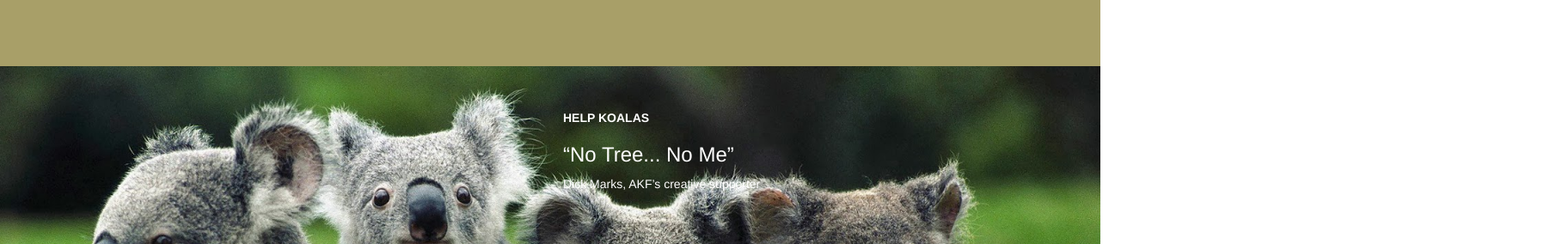
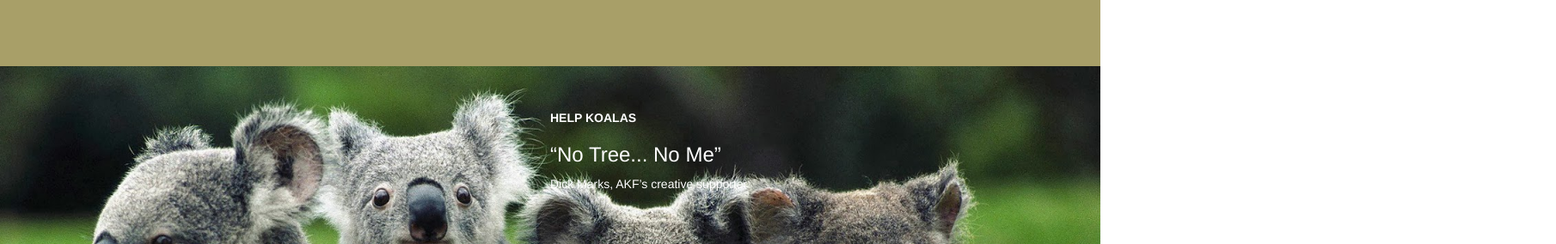
Before and after one commit to aledriandev/Save-The-Koala, a plain HTML site: page index.html in a window 1280 px wide. Shown: the part 1860-2144 px from the top of the page at 86% size, 1810 px wide, since content can reach past the window. Drawn offline with nearby package versions, Linux system fonts and the light colour scheme.

Commit message:
barra solucionado

```diff
--- a/index.html
+++ b/index.html
@@ -82,7 +82,7 @@
     </div>
 
     <div id="help-koalas" class="container-fluid pad-section">
-      <div class="container text-center-help">
+      <div class="text-center-help">
         <p><b>HELP KOALAS</b></p>
         <h3>“No Tree... No Me”</h3>
         <p>Dick Marks, AKF’s creative supporter</p>
```
